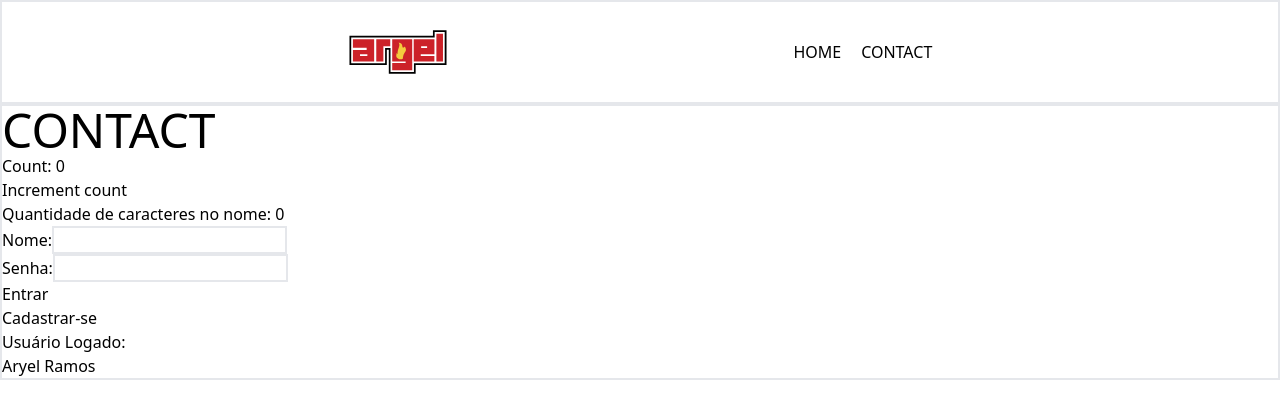
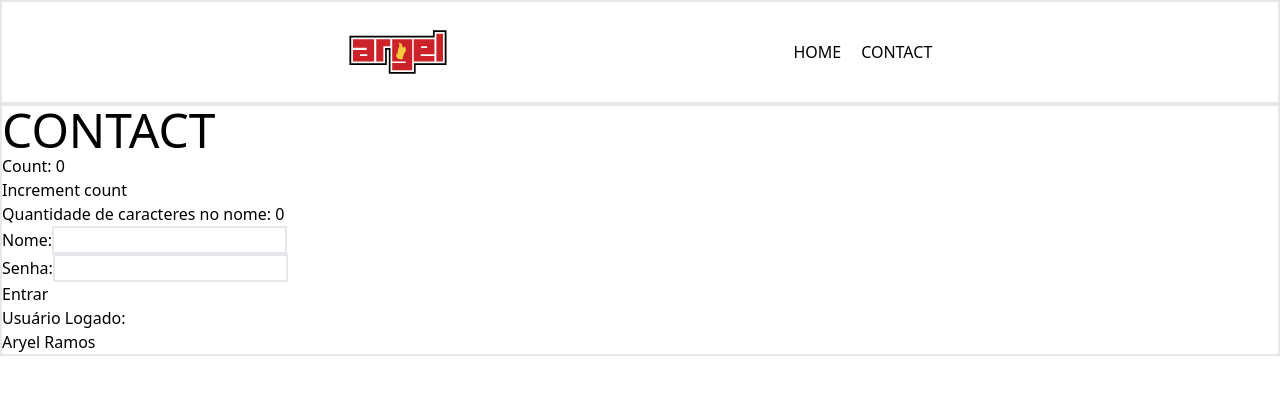
Before and after one commit to aryelzx/documento_de_estudo, a React (Vite) app: page /contact in a window 1280 px wide. Shown: the top 418 px of the page. Built offline with nearby package versions, Linux system fonts and the light colour scheme.

Commit message:
studyng: API do context

```diff
--- a/src/App.jsx
+++ b/src/App.jsx
@@ -11,7 +11,7 @@ export default function App() {
 const { theme } = useContext(ThemeContext); // 7- pegando o tema do ThemeContext
 return (
     <div className={`App ${theme === "dark" ? "dark-theme" : ""} `}  > {/* 8- adicionando a classe dark-theme caso o tema seja dark */}
-      <UsuarioLogadoProvider>
+      <UsuarioLogadoProvider> {/* 5- envolvendo o Header e o Outlet com o Provider. compartilhando a informação do contexto */}
       <Header />
       <Outlet /> {/* 6- renderizando o componente da rota filho*/}
       </UsuarioLogadoProvider>
--- a/src/context/UsuarioLogado.tsx
+++ b/src/context/UsuarioLogado.tsx
@@ -1,4 +1,4 @@
-import React, { createContext } from 'react';
+import React, { createContext, useState } from 'react';
 
 interface IUsuarioLogadoContextData { //interface para tipar as propriedades do componente
   nomeDoUsuario: string;
--- a/src/login/components/ButtonLogin.tsx
+++ b/src/login/components/ButtonLogin.tsx
@@ -1,3 +1,4 @@
+/* passando filhos para componentes */
 import React from 'react'
 
 interface IButtonLoginProps {
@@ -5,14 +6,14 @@ interface IButtonLoginProps {
   onClick?: () => void;
   children?: React.ReactNode;
 } //interface para tipar as propriedades do componente
-//passando as propriedades do componente como parâmetro da função
+//passando as propriedades do componente como parâmetro da função || desestruturando as propriedades do componente
 export const ButtonLogin: React.FC<IButtonLoginProps> = ({type, onClick, children}) => {
   return (
     <div>
       <button
         type={type}  //type é uma propriedade do button
         onClick={onClick}>
-        {children}
+        {children} {/*objeto que recebe os filhos do componente*/}
       </button>
     </div>
   )
--- a/src/login/components/InputLogin.tsx
+++ b/src/login/components/InputLogin.tsx
@@ -6,19 +6,20 @@ interface IInputLoginProps { //interface para tipar as propriedades do component
   onChange: (newValue: string) => void; //executa quando o valor do input mudar
   onPressEnter?: () => void; //executa quando teclar enter
 }
-export const InputLogin = React.forwardRef<HTMLInputElement, IInputLoginProps>((props, ref) =>{ //FC é um tipo de componente funcional
+//forwardRef é usado para passar uma referência para o componente
+export const InputLogin = React.forwardRef<HTMLInputElement, IInputLoginProps>((props, ref) =>{
   return (
     <div>
       <label>
               <span>{props.label}</span>
               <input
-              ref={ref}
+              ref={ref} //ref é uma propriedade do input
               className='border-2 border-gray-500 bg-white h-10 px-5 pr-16 rounded-lg text-sm focus:outline-none'
-               value={props.value} //value é uma propriedade do input
-               type={props.type} //type é uma propriedade do input
-               onChange={e => props.onChange(e.target.value)} //onChange é um evento do input, que executa uma função quando o valor do input muda.
-               //quando teclar enter, o foco vai para o input de senha.
-               onKeyDown={e => e.key === 'Enter' && props.onPressEnter?.()}
+              value={props.value} //value é uma propriedade do input
+              type={props.type} //type é uma propriedade do input
+              onChange={e => props.onChange(e.target.value)} //onChange é um evento do input, que executa uma função quando o valor do input muda.
+              //quando teclar enter, o foco vai para o input de senha.
+              onKeyDown={e => e.key === 'Enter' && props.onPressEnter?.()}
                />
             </label>
     </div>
--- a/src/routes/Contact.tsx
+++ b/src/routes/Contact.tsx
@@ -64,7 +64,6 @@ function Contact() {
               onChange={newValue => setPassword(newValue)}
             />
             <ButtonLogin type="button" onClick={handleEntrar}>Entrar</ButtonLogin>
-            <ButtonLogin type="button" onClick={handleEntrar}>Cadastrar-se</ButtonLogin>
           </form>
           <p>Usuário Logado:</p>
           <p>{nomeDoUsuario}</p>
```
